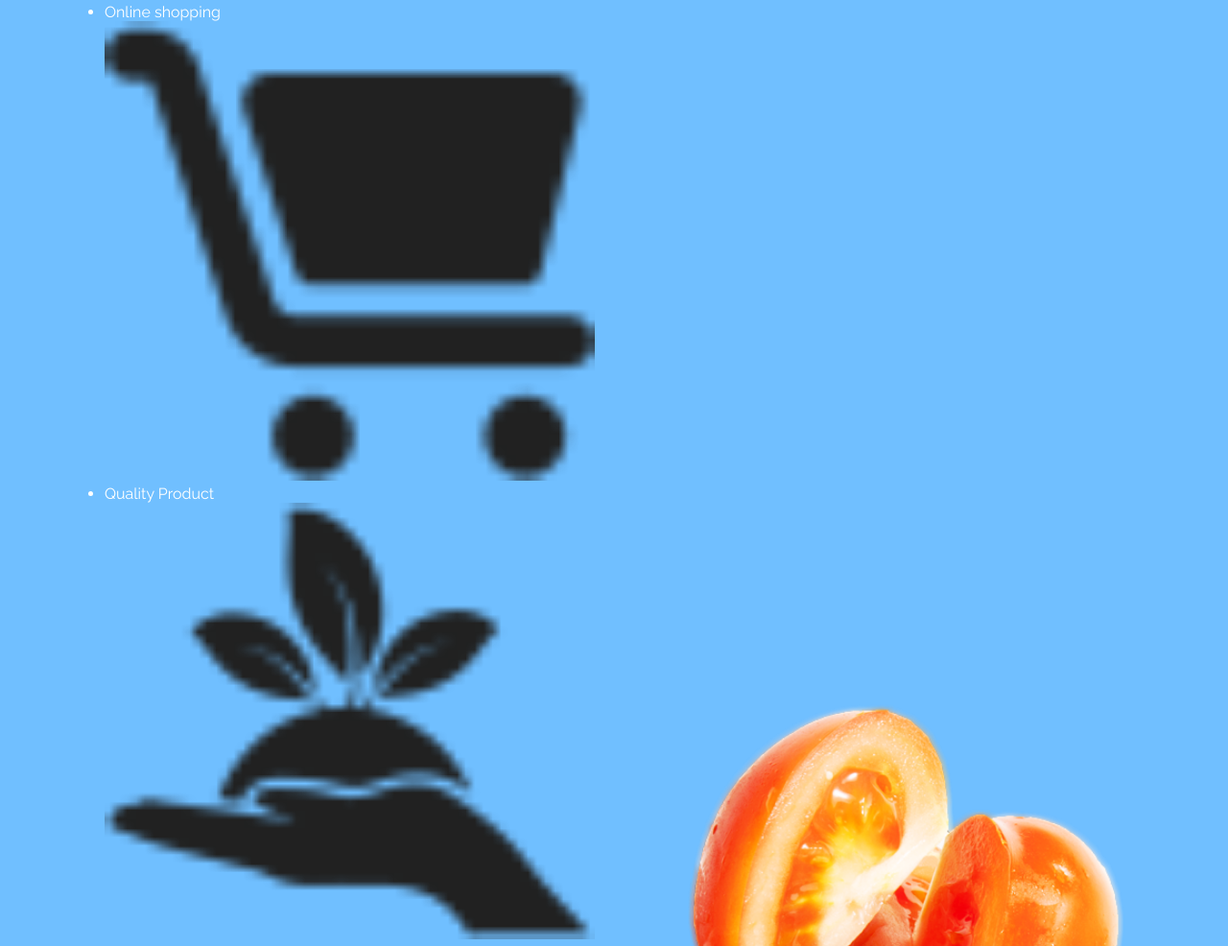
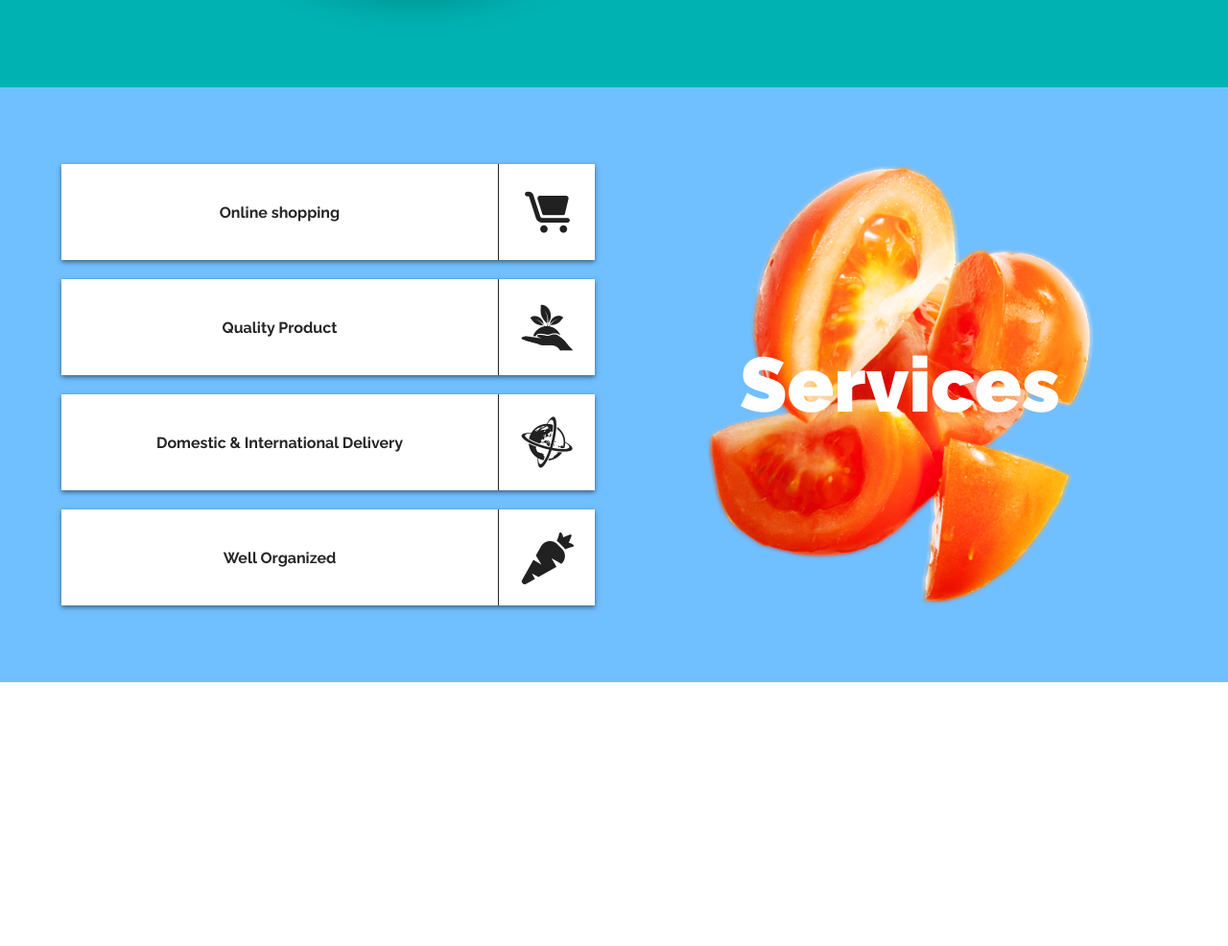
Before and after one commit to MakeleAndzelo/weekly-webdev-2, a website built with webpack: page index.html in a window 1280 px wide. Shown: the part 1457-2443 px from the top of the page at 96% size. After the commit the page ends 2168 px from the top, so only its background shows below. Built offline with Linux system fonts and the light colour scheme.

Commit message:
Add services for section

```diff
--- a/index.html
+++ b/index.html
@@ -65,30 +65,38 @@
                         <div class="service-title">
                             Online shopping
                         </div>
-                        <img src="images/car-icon.png" alt="Cart">
+                        <div class="service-icon">
+                            <img src="images/car-icon.png" alt="Cart">
+                        </div>
                     </li>
                     <li class="service">
                         <div class="service-title">
                             Quality Product
                         </div>
-                        <img src="images/plant-icon.png" alt="Plant">
+                        <div class="service-icon">
+                            <img src="images/plant-icon.png" alt="Plant">
+                        </div>
                     </li>
                     <li class="service">
                         <div class="service-title">
                             Domestic & International Delivery
                         </div>
-                        <img src="images/planet-icon.png" alt="Planet">
+                        <div class="service-icon">
+                            <img src="images/planet-icon.png" alt="Planet">
+                        </div>
                     </li>
                     <li class="service">
                         <div class="service-title">
                             Well Organized
                         </div>
-                        <img src="images/carrot-icon.png" alt="Carrot">
+                        <div class="service-icon">
+                            <img src="images/carrot-icon.png" alt="Carrot">
+                        </div>
                     </li>
                 </ul>
             </div>
             <div class="section-image">
-                <img src="images/services.png" alt="Service">
+                <h1>Services</h1>
             </div>
         </div>
     </section>
--- a/src/js/main.js
+++ b/src/js/main.js
@@ -47,7 +47,7 @@ window.addEventListener('scroll', event => {
 
     item.classList.remove('active');
 
-    if ((target.offsetTop <= (window.scrollY + offset)) && ((target.offsetTop + target.offsetHeight) >= (window.scrollY + offset))) {
+    if ((target.offsetTop <= (window.scrollY + offset)) && ((target.offsetTop + target.offsetHeight) > (window.scrollY + offset))) {
       item.classList.add('active');
     }
   });
--- a/src/sass/_global.sass
+++ b/src/sass/_global.sass
@@ -13,6 +13,3 @@ body
 h1
   font-size: 45px
   font-weight: 900
-
-img
-  width: 100%
--- a/src/sass/_variables.sass
+++ b/src/sass/_variables.sass
@@ -10,3 +10,4 @@ $blue: #5585a2
 $green: #96b92c
 $purple: #b07cf7
 $red: #f72b3b
+$white: #ffffff
--- a/src/sass/main.sass
+++ b/src/sass/main.sass
@@ -12,7 +12,7 @@
 .standard-section
   padding: 50px
   .container
-    color: white
+    color: $white
     display: grid
     grid-template-columns: 1fr 1fr
     grid-gap: 40px
@@ -21,7 +21,7 @@
 .header
   width: 100%
   position: fixed
-  padding: 30px 0
+  padding: 20px 0
   transition: 300ms all ease-in-out
   z-index: 3
   .nav-btn
@@ -37,7 +37,7 @@
     display: block
     transition: all 350ms ease
   &.scroll
-    background: white
+    background: $white
   .container
     display: grid
     grid-template-columns: 1fr auto
@@ -61,7 +61,7 @@
         &.active
           border-top: 3px solid $orange
   &.nav-open
-    background: white
+    background: $white
     .nav-btn
       opacity: 0.5
       grid-gap: 0
@@ -106,6 +106,41 @@
 
 .our-services
   background: $light-blue
+  padding: 80px 0
+  .section-image
+    display: flex
+    justify-content: center
+    align-items: center
+    background: url("/images/services.png") no-repeat center center
+    background-size: contain
+    width: 100%
+    height: 100%
+    h1
+      font-size: 80px
+  .services
+    list-style: none
+    display: grid
+    grid-template-columns: 1fr
+    grid-gap: 20px
+    .service
+      display: grid
+      grid-template-columns: 1fr
+      grid-auto-flow: column
+      align-items: center
+      background: $white
+      color: $dark
+      box-shadow: 0px 2px 5px 0px rgba(0, 0, 0, 0.5)
+      .service-title
+        text-align: center
+        font-weight: bold
+      .service-icon
+        border-left: 1px solid $dark
+        width: 100px
+        height: 100px
+        display: flex
+        justify-content: center
+        align-items: center
+
 @media (max-width: 900px)
   .header
     padding: 30px 0
@@ -132,6 +167,13 @@
         line-height: 160%
         text-align: justify
 
+  .our-services
+    .container
+      grid-template-columns: 1fr
+      .section-image
+        grid-row-start: 1
+        grid-row-end: 2
+        background: $light-blue
 
 @media (max-width: 700px)
   .header
```
Also changed, not shown: dist/css/main.css, dist/js/main.js, images/about-us-bg.png (added), images/services-bg.png (added).
